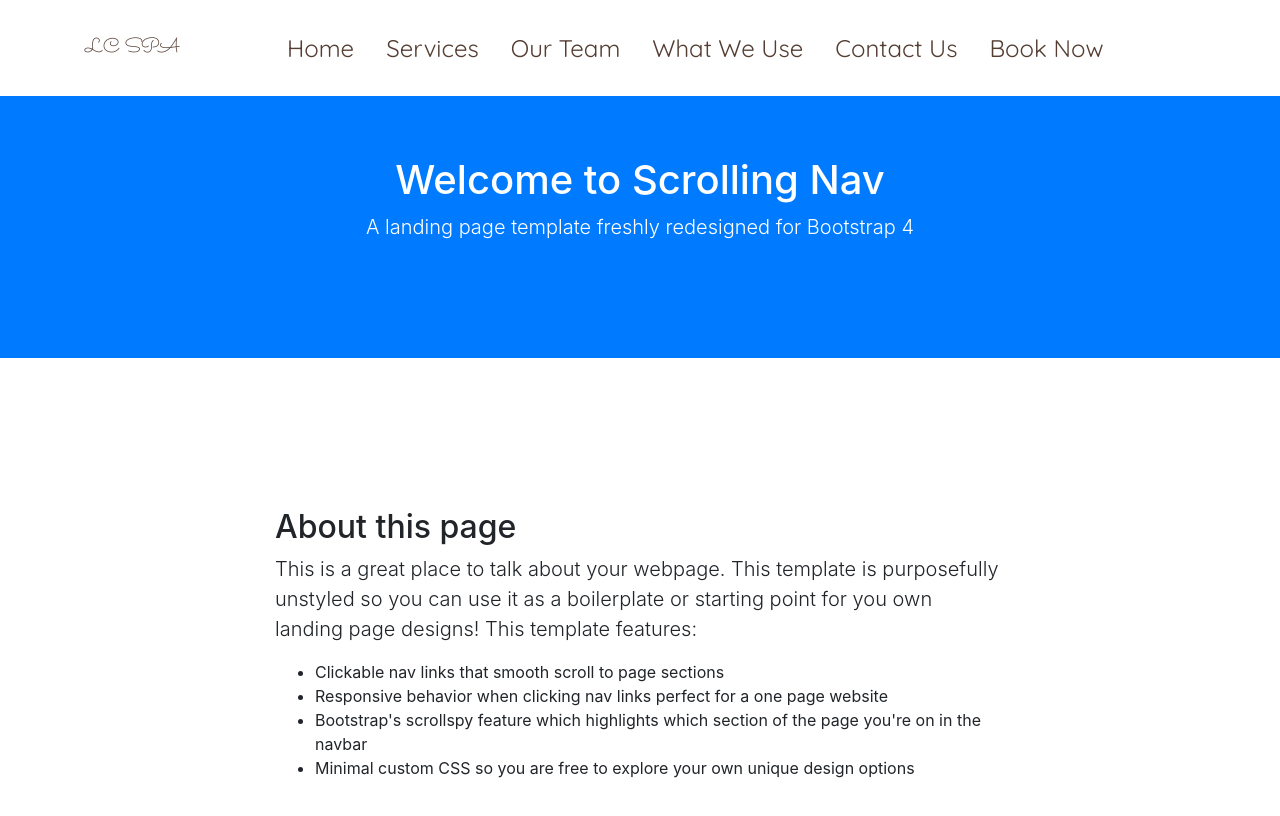
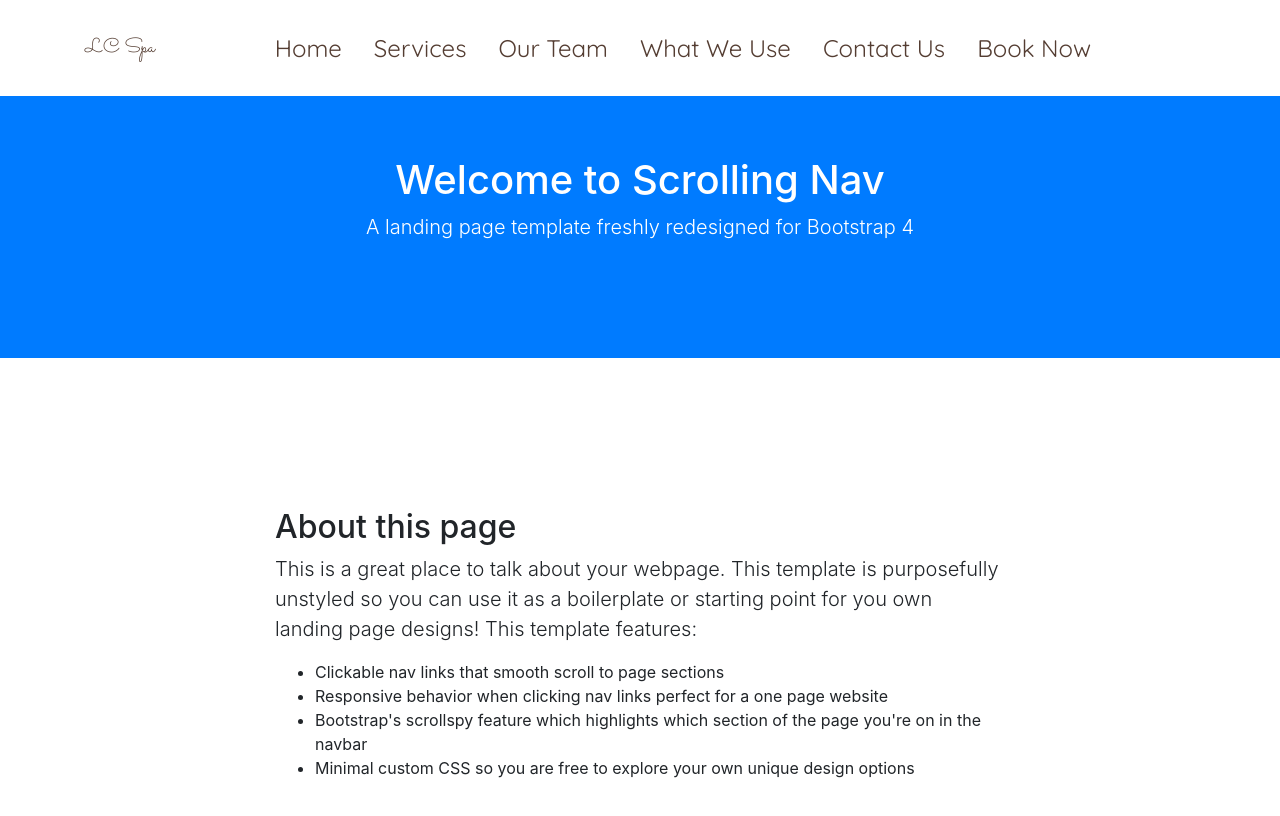
Before and after one commit to aml023/spatacular, a website with bundled scripts: page contact.html in a window 1280 px wide. Shown: the top 816 px of the page. Built offline with nearby package versions, Linux system fonts and the light colour scheme.

Commit message:
Fixed Headers

```diff
--- a/contact.html
+++ b/contact.html
@@ -24,7 +24,7 @@
     <!-- Navigation -->
     <nav class="navbar navbar-expand-lg bg-white fixed-top" id="mainNav">
       <div class="container">
-        <a class="navbar-brand js-scroll-trigger" href="#page-top">LC SPA</a>
+        <a class="navbar-brand js-scroll-trigger" href="#page-top">LC Spa</a>
         <button class="navbar-toggler" type="button" data-toggle="collapse" data-target="#navbarResponsive" aria-controls="navbarResponsive" aria-expanded="false" aria-label="Toggle navigation">
           <span class="navbar-toggler-icon"></span>
         </button>
```
Also changed, not shown: index.html (+1 -1 lines), ourteam.html (+1 -1 lines), products.html (+1 -1 lines), services.html (+1 -1 lines).
